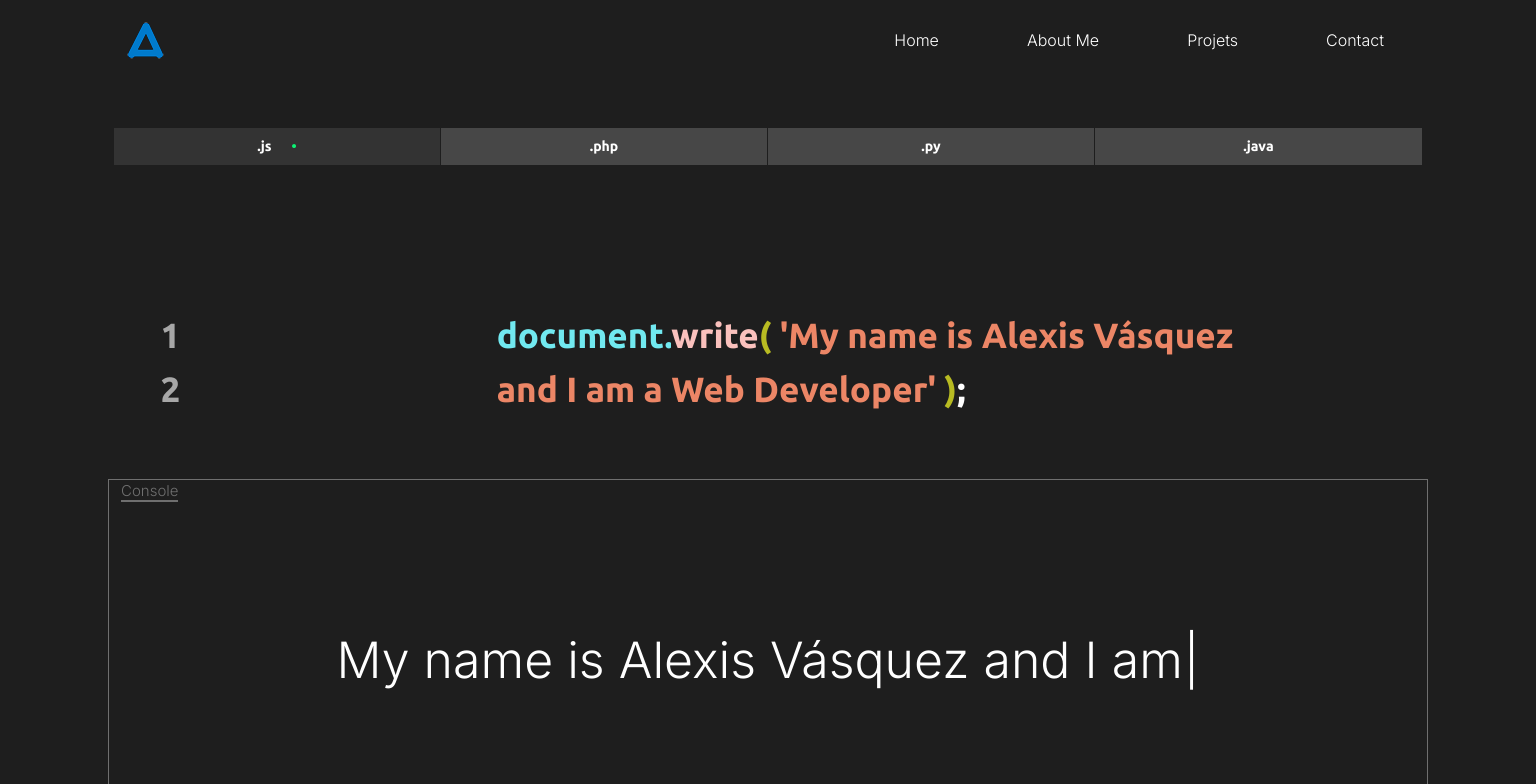
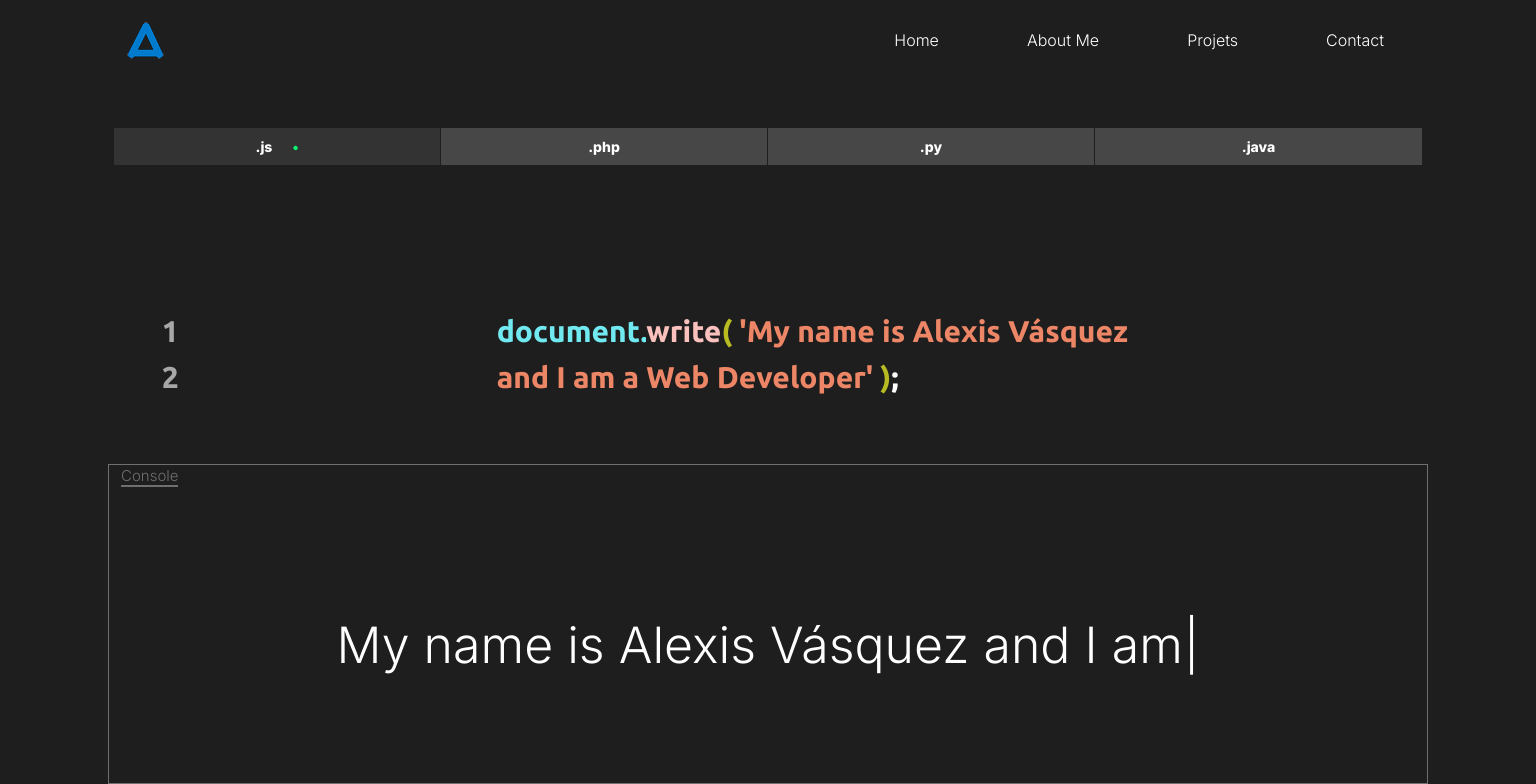
Before and after one commit to favt12/Portafolio, a React app: page / in a window 1536 px wide. Shown: the top 784 px of the page. Built offline with nearby package versions, Linux system fonts and the light colour scheme.

Commit message:
Replaced font in Tab links in OneBlock file

```diff
--- a/src/scss/_One_block_idioms.scss
+++ b/src/scss/_One_block_idioms.scss
@@ -9,7 +9,7 @@ section {
                 background-color: #474747;
                 color: #fff;
                 font-size: 14px;
-                font-family: 'Ubuntu', sans-serif;
+                font-family: 'Inter', sans-serif;
                 font-weight: 800;
             }
             .nav-link.active {
@@ -30,11 +30,14 @@ section {
             margin-top: 6rem;
             .idioms-text-formt {
                 font-weight: 300;
-                font-size: 16px;
+                font-size: 14px;
                 font-family: 'Ubuntu', sans-serif;
                 @media only screen and (min-width: 1024px) {
                     font-weight: 900;
-                    font-size: 35px;
+                    font-size: 20px;
+                    @media only screen and (min-width: 1420px) {
+                        font-size: 30px;
+                    }
                 }
 
             }
@@ -45,6 +48,13 @@ section {
             .padd-l{
                 @media only screen and (min-width: 1024px) {
                     margin-left: 260px;
+                    @media only screen and (min-width: 1024px) {
+                        margin-left: 200px;
+                        @media only screen and (min-width: 1420px) {
+                            margin-left: 260px;
+                        }
+                    }
+
                 }
             }
         }
```
